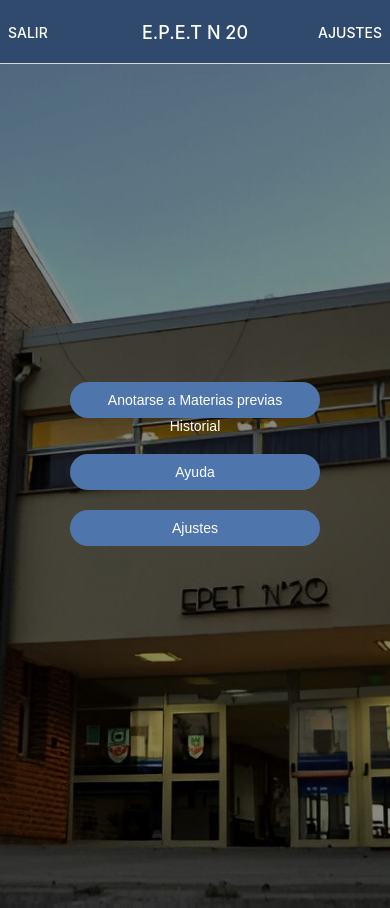
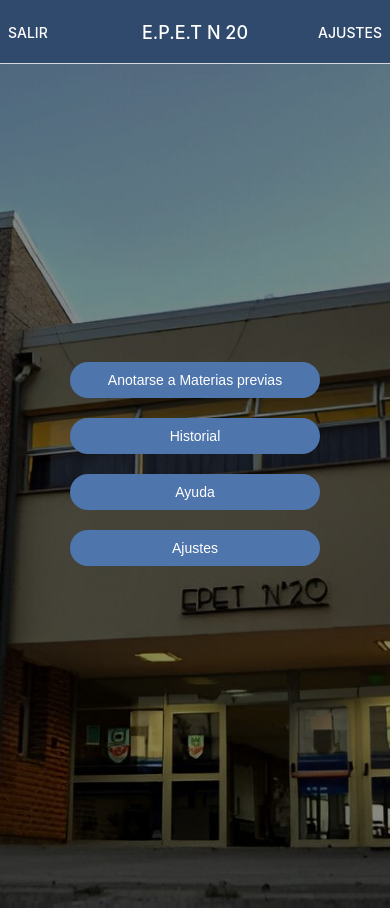
Before and after one commit to LuuAlveal/No_Hackeamos_Ni_La_Puerta, a React Native app: screen /Home in a window 390 px wide. Built offline with nearby package versions, Linux system fonts and the light colour scheme.

Commit message:
Arreglando error del boton historial

```diff
--- a/screens/Home.jsx
+++ b/screens/Home.jsx
@@ -61,7 +61,9 @@ export default function Home(props) {
                     </TouchableOpacity>
                 </View>
                 <View style={style.containerButton}>
-                    <TouchableOpacity>
+                    <TouchableOpacity
+                        style={style.button}
+                    >
                         <Text style={style.textButton}>
                             Historial
                         </Text>
```
